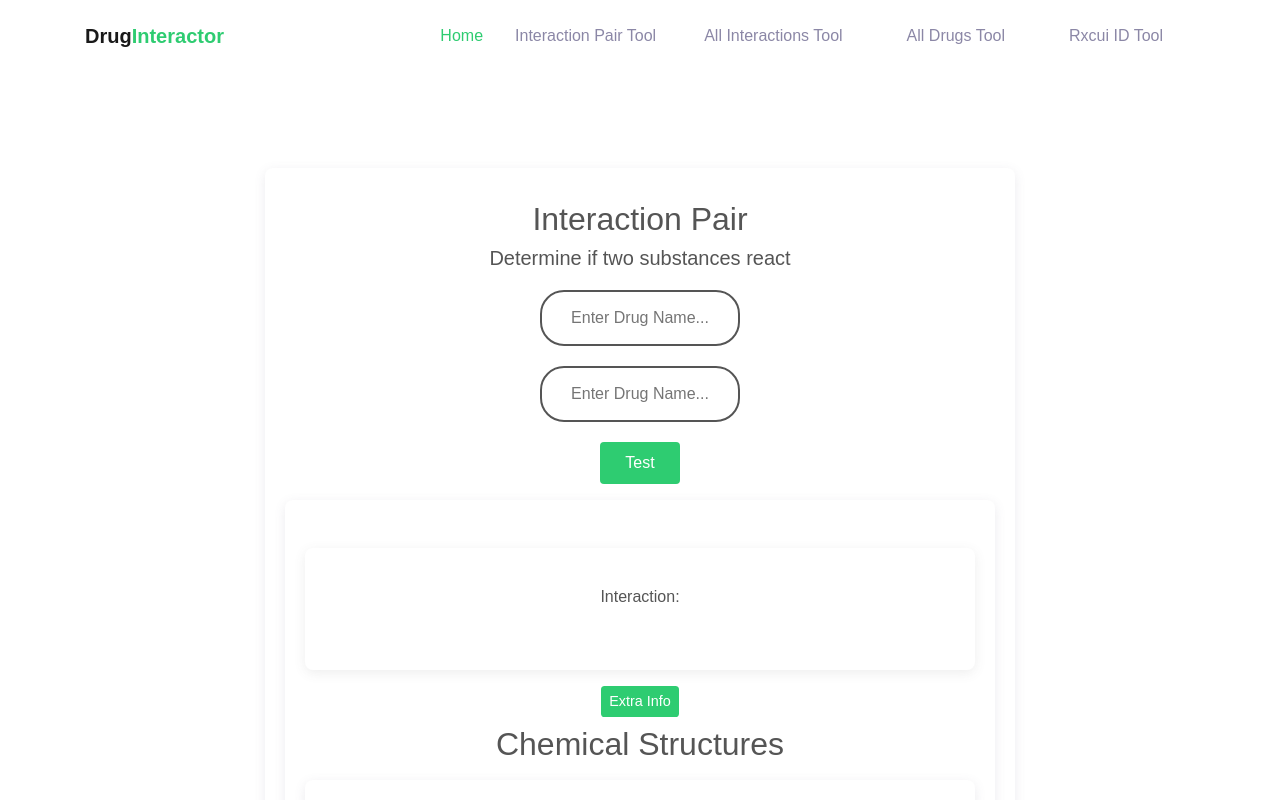
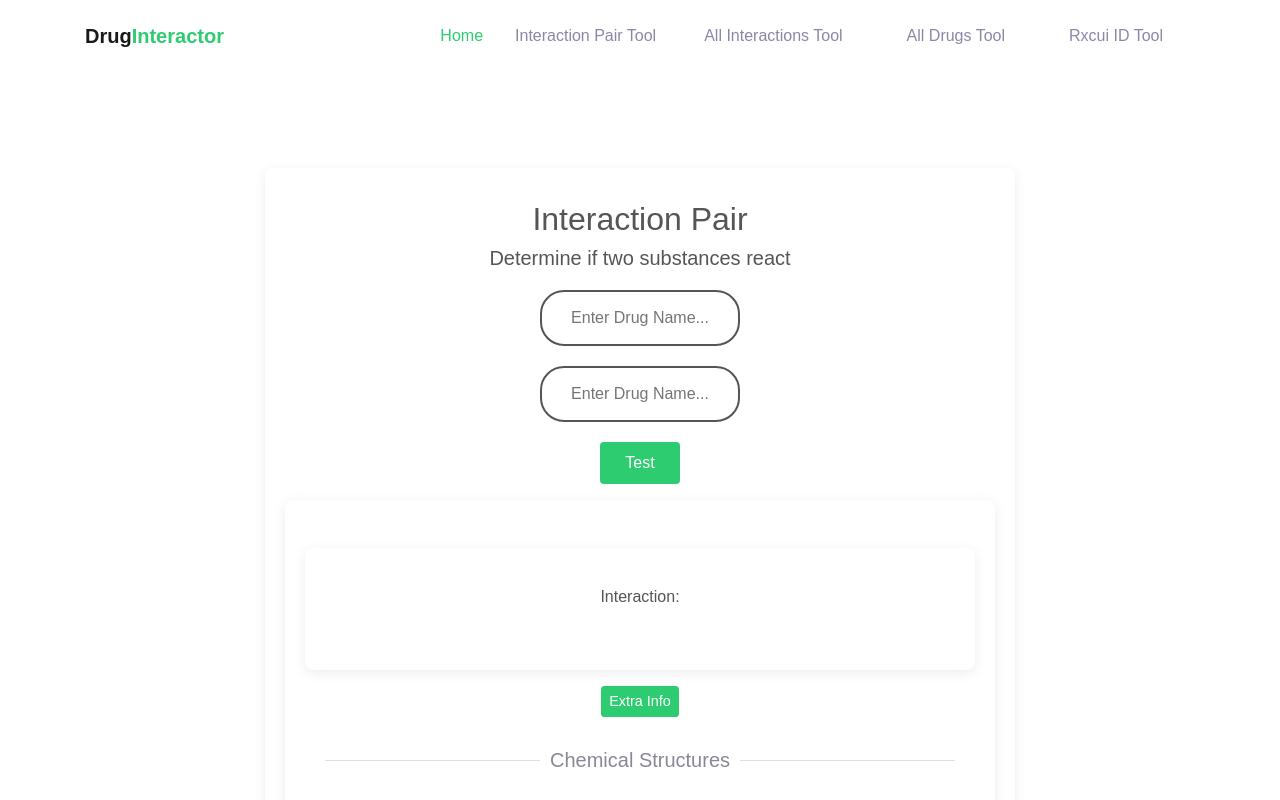
Before and after one commit to Sxlly/Drug-Interactor, a React (Create React App) app: page /getInteractionPair in a window 1280 px wide. Shown: the top 800 px of the page. Built offline with nearby package versions, Linux system fonts and the light colour scheme.

Commit message:
addition of divider

```diff
--- a/src/getInteractionPair.js
+++ b/src/getInteractionPair.js
@@ -9,6 +9,8 @@ import DescriptionIcon from '@material-ui/icons/Description';
 
 //Material UI Imports
 import Alert from '@mui/material/Alert';
+import LinearProgress from '@mui/material/LinearProgress';
+import Divider from '@mui/material/Divider';
 
 
 export default () => {
@@ -427,7 +429,7 @@ export default () => {
                 return (
 
                     <div className="card-service-large wow fadeInUp">
-                        <ReactBootStrap.Spinner animation="border" style={{ color: "#2ecc71" }}></ReactBootStrap.Spinner>
+                        <LinearProgress color="success" />
                     </div>
                 );
 
@@ -555,7 +557,9 @@ export default () => {
 
                                 <label for="interaction-readmore" className="interaction-readmore-trigger"></label>
 
-                                <h2 className="rxcui-header">Chemical Structures</h2>
+                                <Divider style={{ fontSize: 20, padding: "20px"}}>Chemical Structures</Divider>
+
+
                                 <div className="card-service-large-structures wow fadeInUp">
 
 
```
